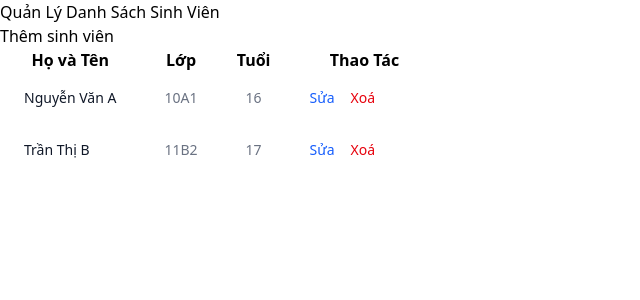
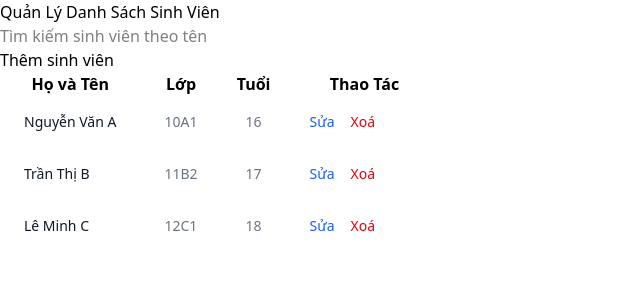
Before and after one commit to LeTThuyHien/PTGD_KTTK, a React (Vite) app: page / in a window 1280 px wide. Shown: the top 300 px of the page, without its empty margins (0-640 px from the left). Built offline with nearby package versions, Linux system fonts and the light colour scheme.

Commit message:
6. Tìm kiếm sinh viên theo tên

```diff
--- a/src/App.css
+++ b/src/App.css
@@ -72,6 +72,37 @@ h1 {
     /* Tăng kích thước chữ nếu cần */
     color: #333;
     /* Màu chữ */
+}
+
+.info-title {
+    display: flex;
+    justify-content: space-around;
+    align-items: center;
+}
+
+.search-input {
+    padding: 8px 12px;
+    border: 2px solid #ccc;
+    /* Màu đường viền */
+    border-radius: 8px;
+    /* Bo tròn các góc */
+    outline: none;
+    /* Bỏ đường viền khi ô input được focus */
+    width: 100%;
+    /* Đảm bảo ô input chiếm toàn bộ chiều rộng của container */
+    max-width: 400px;
+    /* Giới hạn chiều rộng tối đa */
+    margin-bottom: 16px;
+    /* Khoảng cách dưới ô tìm kiếm */
+    box-sizing: border-box;
+    /* Đảm bảo padding không làm tăng chiều rộng */
+}
+
+.search-input:focus {
+    border-color: #4CAF50;
+    /* Màu đường viền khi ô input được focus */
+    box-shadow: 0 0 5px rgba(0, 128, 0, 0.3);
+    /* Tạo hiệu ứng khi focus */
 }
 
 
--- a/src/App.jsx
+++ b/src/App.jsx
@@ -5,10 +5,12 @@ function App() {
   const [students, setStudents] = useState([
     { id: 1, name: "Nguyễn Văn A", class: "10A1", age: 16 },
     { id: 2, name: "Trần Thị B", class: "11B2", age: 17 },
+    { id: 3, name: "Lê Minh C", class: "12C1", age: 18 },
   ]);
   const [newStudent, setNewStudent] = useState({ name: "", class: "", age: "" });
   const [showForm, setShowForm] = useState(false);
-  const [editStudent, setEditStudent] = useState(null); // Thêm state để lưu thông tin sinh viên đang chỉnh sửa
+  const [editStudent, setEditStudent] = useState(null);
+  const [searchTerm, setSearchTerm] = useState(""); // Thêm state tìm kiếm
 
   const handleInputChange = (e) => {
     const { name, value } = e.target;
@@ -27,8 +29,8 @@ function App() {
   };
 
   const handleEditStudent = (student) => {
-    setEditStudent(student); // Lưu thông tin sinh viên cần sửa vào state editStudent
-    setShowForm(true); // Hiển thị form sửa
+    setEditStudent(student);
+    setShowForm(true);
   };
 
   const handleSaveEdit = () => {
@@ -38,8 +40,8 @@ function App() {
           student.id === editStudent.id ? editStudent : student
         )
       );
-      setEditStudent(null); // Reset lại thông tin sinh viên đang sửa
-      setShowForm(false); // Ẩn form sau khi lưu
+      setEditStudent(null);
+      setShowForm(false);
     }
   };
 
@@ -50,12 +52,32 @@ function App() {
   const handleCancel = () => {
     setShowForm(false);
     setNewStudent({ name: "", class: "", age: "" });
-    setEditStudent(null); // Hủy thông tin sửa
+    setEditStudent(null);
   };
+
+  const handleSearchChange = (e) => {
+    setSearchTerm(e.target.value.toLowerCase()); // Cập nhật tìm kiếm (không phân biệt hoa thường)
+  };
+
+  // Lọc sinh viên theo tên
+  const filteredStudents = students.filter((student) =>
+    student.name.toLowerCase().includes(searchTerm)
+  );
 
   return (
     <div className="container">
       <h1>Quản Lý Danh Sách Sinh Viên</h1>
+
+      {/* Input tìm kiếm */}
+      <div className="info-title">
+      <div className="search-container">
+        <input
+          type="text"
+          placeholder="Tìm kiếm sinh viên theo tên"
+          value={searchTerm}
+          onChange={handleSearchChange}
+        />
+      </div>
 
       {/* Nút hiển thị form thêm sinh viên */}
       {!showForm && !editStudent && (
@@ -63,6 +85,8 @@ function App() {
           Thêm sinh viên
         </button>
       )}
+
+      </div>
 
       {/* Hiển thị overlay và form thêm sinh viên hoặc chỉnh sửa sinh viên */}
       {(showForm || editStudent) && (
@@ -123,13 +147,13 @@ function App() {
             </tr>
           </thead>
           <tbody>
-            {students.length > 0 ? (
-              students.map((student) => (
+            {filteredStudents.length > 0 ? (
+              filteredStudents.map((student) => (
                 <StudentItem
                   key={student.id}
                   student={student}
                   onDelete={handleDeleteStudent}
-                  onEdit={handleEditStudent} // Thêm onEdit để xử lý sửa thông tin
+                  onEdit={handleEditStudent}
                 />
               ))
             ) : (
@@ -138,7 +162,7 @@ function App() {
                   colSpan={4}
                   style={{ textAlign: "center", padding: "16px", color: "#888" }}
                 >
-                  Không có sinh viên nào. Hãy thêm sinh viên mới!
+                  Không có sinh viên nào khớp với tìm kiếm!
                 </td>
               </tr>
             )}
```
Also changed, not shown: minhchung/6.TimKiemSinhVien.png (added).
